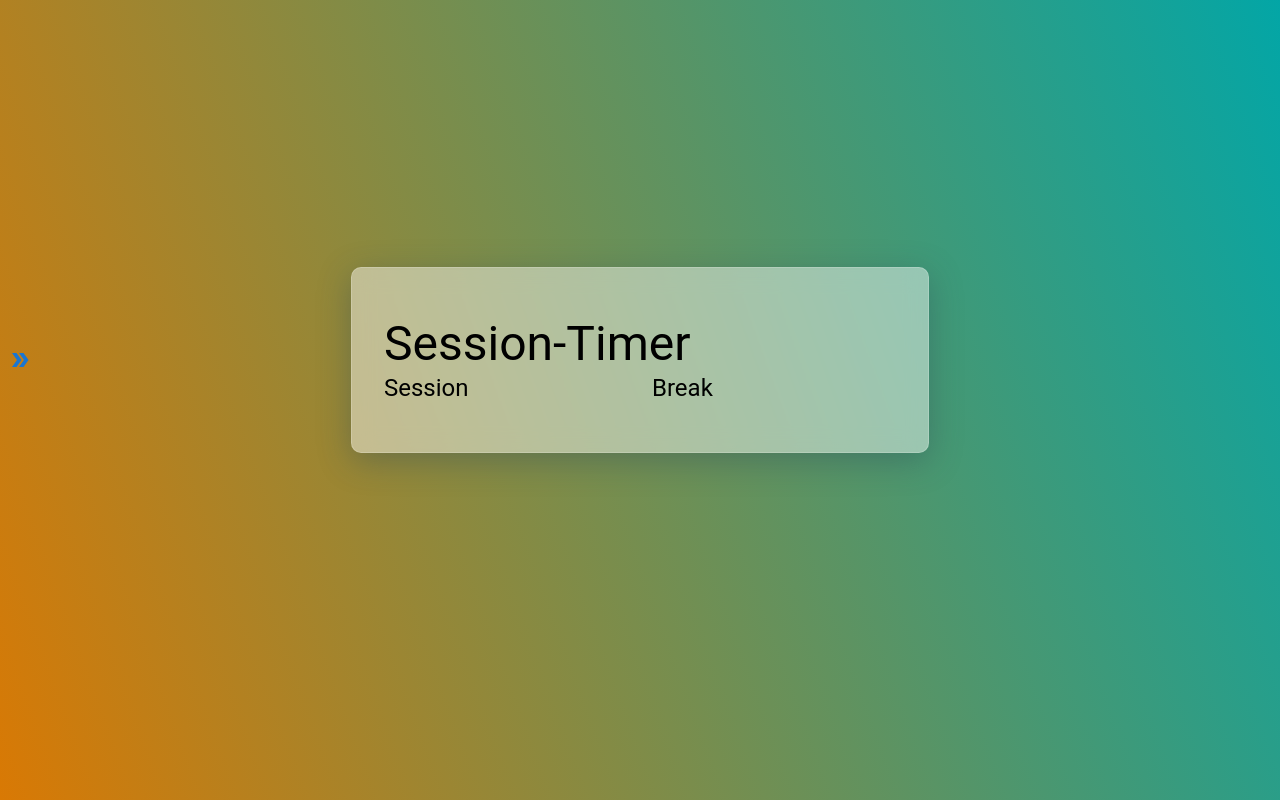
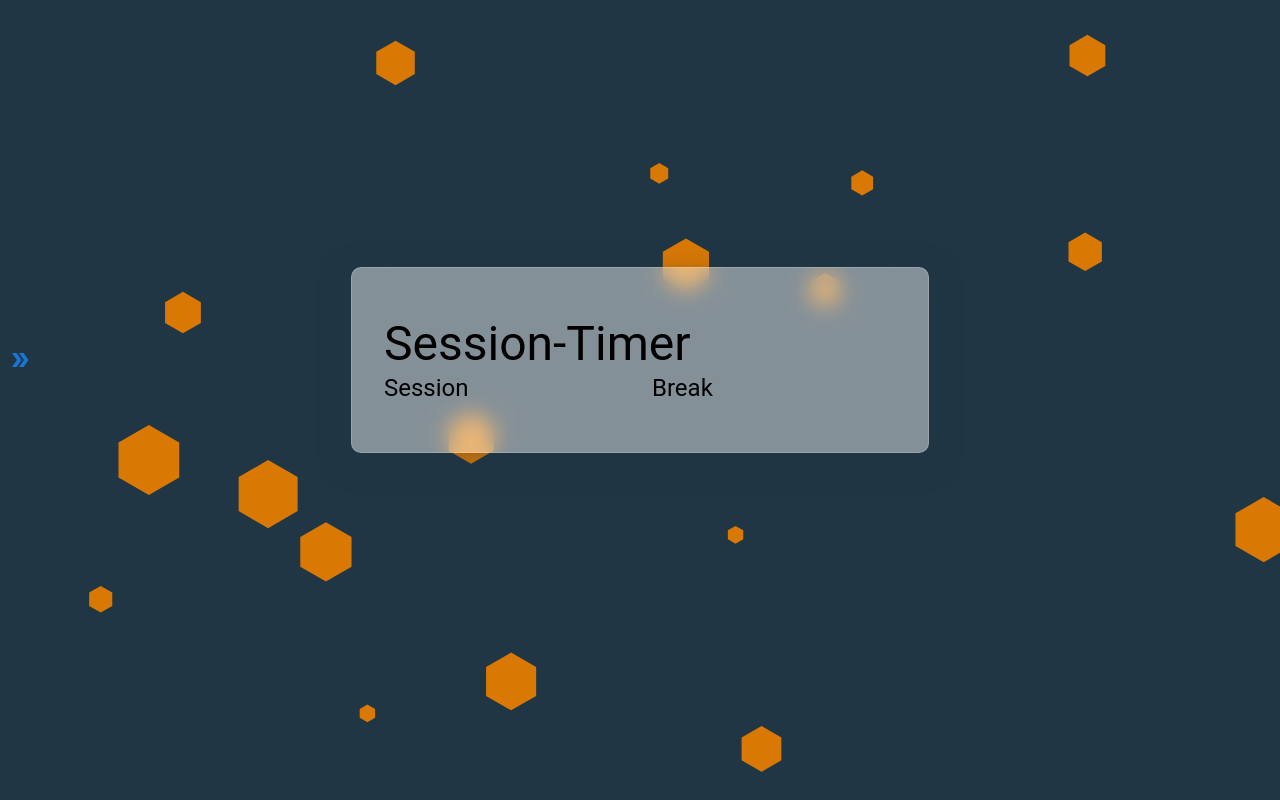
Before and after one commit to Dmnk28/timer, a React (Create React App) app in the folder timer/: page / in a window 1280 px wide. Built offline with nearby package versions, Linux system fonts and the light colour scheme.

Commit message:
Switched the background for an generated svg
SVG generated for free at Haikei.app from z creative labs GmbH. Very cool page for a lot of design inspiration!

```diff
--- a/timer/src/styles/main.css
+++ b/timer/src/styles/main.css
@@ -4,7 +4,8 @@ body {
 
 .App {
   min-height: 100vh;
-  background: linear-gradient(70deg, #D97904, #03A6A6);
+  background: url("../assets/polygon-scatter-haikei.svg") no-repeat center center fixed;
+  background-size: cover;
 }
 
 #timer-container {
@@ -24,8 +25,8 @@ body {
   padding: 3rem 2rem;
   min-width: 40vw;
   background: rgba(255, 255, 255, 0.45);
-  -webkit-box-shadow: 0 8px 32px 0 rgba(42, 71, 89, 0.37);
-          box-shadow: 0 8px 32px 0 rgba(42, 71, 89, 0.37);
+  -webkit-box-shadow: 0 8px 32px 0 rgba(32, 54, 68, 0.37);
+          box-shadow: 0 8px 32px 0 rgba(32, 54, 68, 0.37);
   -webkit-backdrop-filter: blur(11px);
           backdrop-filter: blur(11px);
   border-radius: 10px;
--- a/timer/src/styles/main.scss
+++ b/timer/src/styles/main.scss
@@ -17,7 +17,8 @@ body {
 
 .App {
     min-height: 100vh;
-    background: linear-gradient(70deg, $darkgold, $blue);
+    background: url('../assets/polygon-scatter-haikei.svg') no-repeat center center fixed;
+    background-size: cover;
 }
 
 #timer-container{
```
Also changed, not shown: timer/src/styles/_colors.scss (+10 -10 lines), timer/src/assets/polygon-scatter-haikei.svg (added), 1 other file (tests, documents, lock files or other folders).
